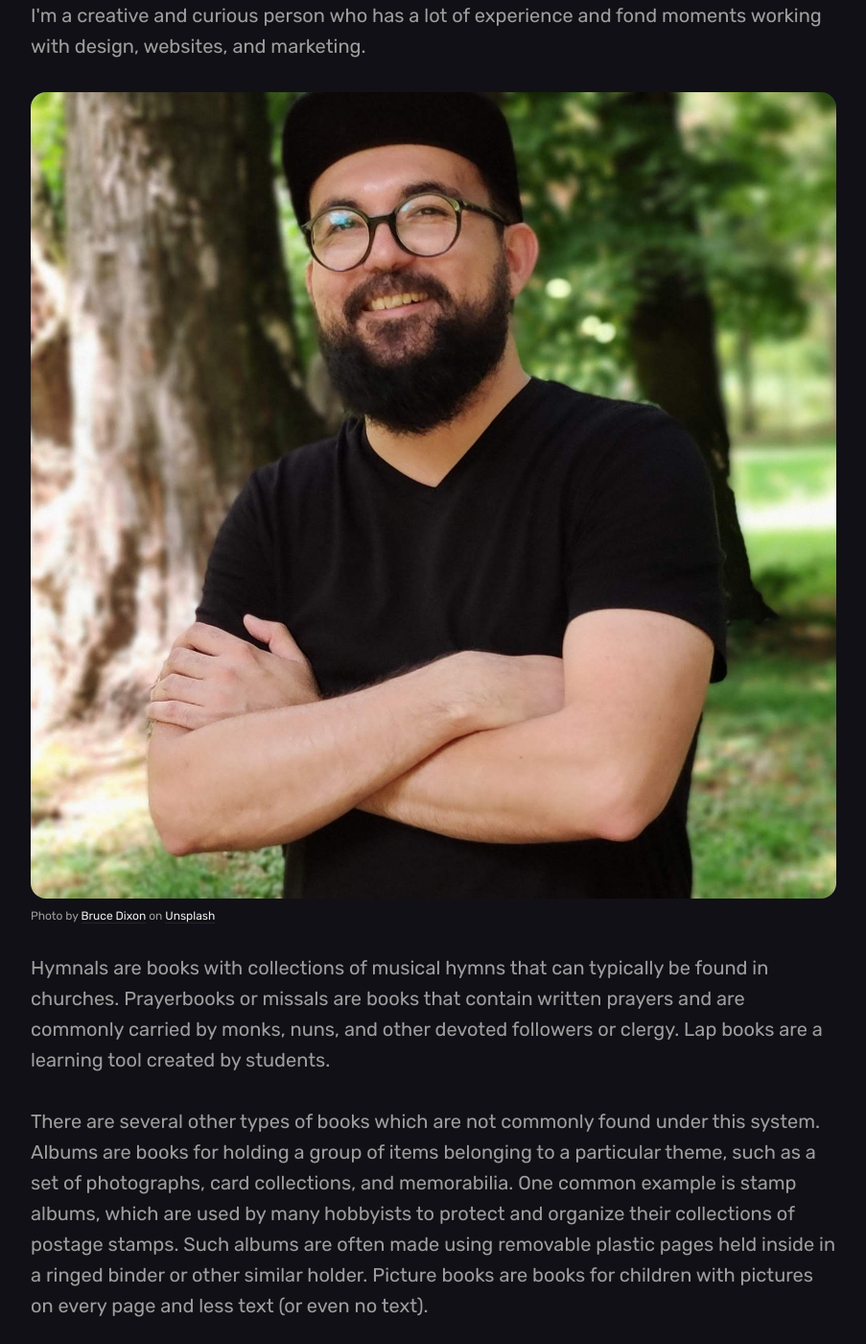
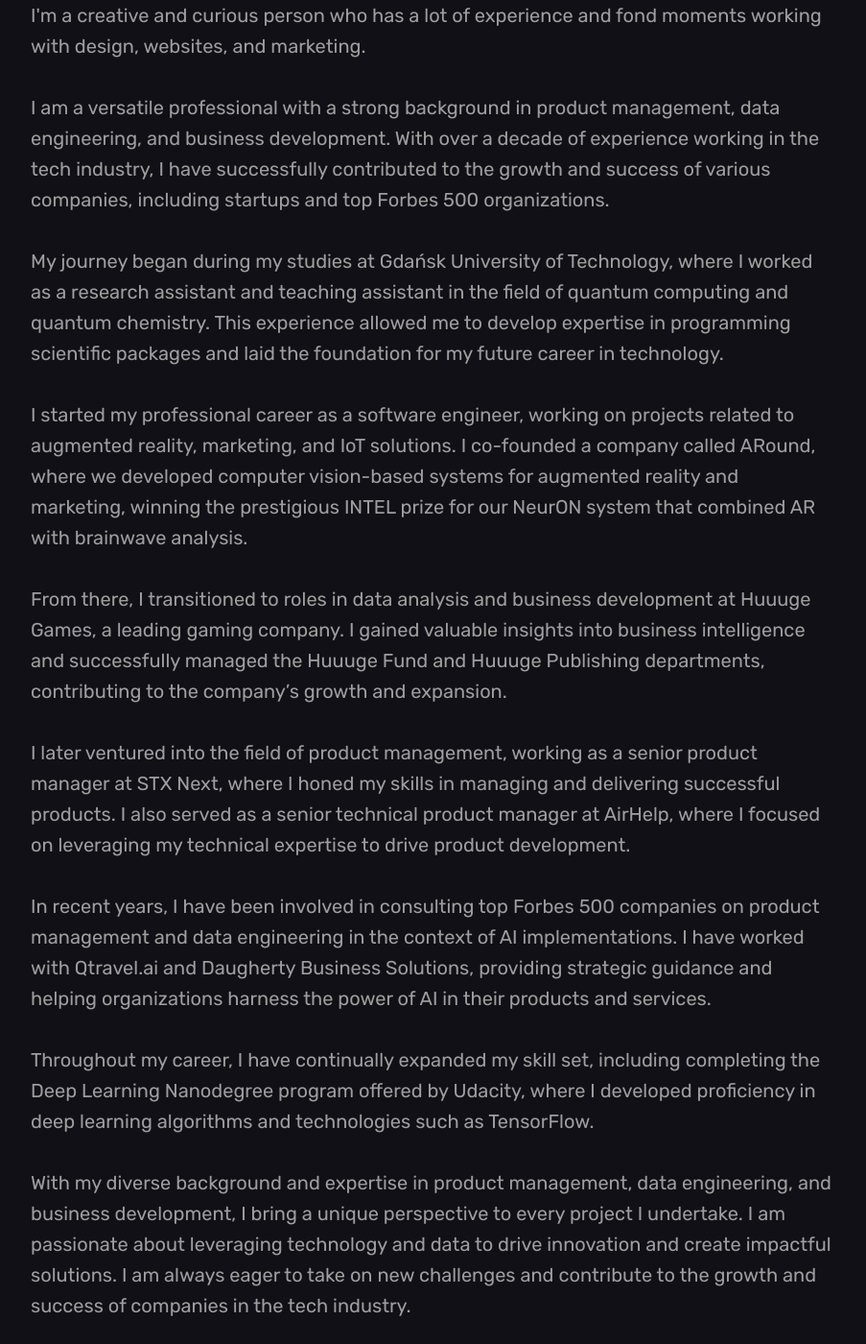
Before and after one commit to lmiadowicz/lmiadowicz.github.io, a Jekyll site: the page built from _pages/about.md, in a window 1280 px wide and 1400 px high, scrolled down 234 px. Shown: the whole window at 96% size, without its empty margins (188-1091 px from the left). Built offline with Jekyll 4.4.1, drawn with Linux system fonts in a browser that asks for light colours; some of the changed text lies outside the part shown.

Commit message:
edited bio

```diff
--- a/_pages/about.md
+++ b/_pages/about.md
@@ -3,36 +3,24 @@
 title: About
 description: I'm a creative and curious person who has a lot of experience and fond moments working with design, websites, and marketing.
 permalink: /about/
-image: '/images/01-2.jpg'
-image_caption: 'Photo by [Bruce Dixon](https://unsplash.com/photos/3M9WJQVHzog) on [Unsplash](https://unsplash.com/)'
+image:
+image_caption:
 ---
 
-Hymnals are books with collections of musical hymns that can typically be found in churches. Prayerbooks or missals are books that contain written prayers and are commonly carried by monks, nuns, and other devoted followers or clergy. Lap books are a learning tool created by students.
+I am a versatile professional with a strong background in product management, data engineering, and business development. With over a decade of experience working in the tech industry, I have successfully contributed to the growth and success of various companies, including startups and top Forbes 500 organizations.
 
-There are several other types of books which are not commonly found under this system. Albums are books for holding a group of items belonging to a particular theme, such as a set of photographs, card collections, and memorabilia. One common example is stamp albums, which are used by many hobbyists to protect and organize their collections of postage stamps. Such albums are often made using removable plastic pages held inside in a ringed binder or other similar holder. Picture books are books for children with pictures on every page and less text (or even no text).
+My journey began during my studies at Gdańsk University of Technology, where I worked as a research assistant and teaching assistant in the field of quantum computing and quantum chemistry. This experience allowed me to develop expertise in programming scientific packages and laid the foundation for my future career in technology.
 
-<div class="gallery-box">
-  <div class="gallery">
-    <img src="/images/100.jpg" loading="lazy">
-    <img src="/images/101.jpg" loading="lazy">
-    <img src="/images/102.jpg" loading="lazy">
-  </div>
-  <em>Gallery / <a href="https://unsplash.com/" target="_blank">Unsplash</a></em>
-</div>
+I started my professional career as a software engineer, working on projects related to augmented reality, marketing, and IoT solutions. I co-founded a company called ARound, where we developed computer vision-based systems for augmented reality and marketing, winning the prestigious INTEL prize for our NeurON system that combined AR with brainwave analysis.
 
-Dummy books (or faux books) are books that are designed to imitate a real book by appearance to deceive people, some books may be whole with empty pages, others may be hollow or in other cases, there may be a whole panel carved with spines which are then painted to look like books, titles of some books may also be fictitious.
+From there, I transitioned to roles in data analysis and business development at Huuuge Games, a leading gaming company. I gained valuable insights into business intelligence and successfully managed the Huuuge Fund and Huuuge Publishing departments, contributing to the company's growth and expansion.
 
-> The longer I live, the more I realize that I am never wrong about anything, and that all the pains I have so humbly taken to verify my notions have only wasted my time!
+I later ventured into the field of product management, working as a senior product manager at STX Next, where I honed my skills in managing and delivering successful products. I also served as a senior technical product manager at AirHelp, where I focused on leveraging my technical expertise to drive product development.
 
-The advent of paperback books in the 20th century led to an explosion of popular publishing. Paperback books made owning books affordable for many people. Paperback books often included works from genres that had previously been published mostly in pulp magazines. As a result of the low cost of such books and the spread of bookstores filled with them (in addition to the creation of a smaller market of extremely cheap used paperbacks) owning a private library ceased to be a status symbol for the rich.
+In recent years, I have been involved in consulting top Forbes 500 companies on product management and data engineering in the context of AI implementations. I have worked with Qtravel.ai and Daugherty Business Solutions, providing strategic guidance and helping organizations harness the power of AI in their products and services.
 
-<div class="gallery-box">
-  <div class="gallery">
-    <img src="/images/103.jpg" loading="lazy">
-  </div>
-  <em>Photo by <a href="https://unsplash.com/photos/TMpQ5R9mbOc" target="_blank">Caroline Hernandez</a></em>
-</div>
+Throughout my career, I have continually expanded my skill set, including completing the Deep Learning Nanodegree program offered by Udacity, where I developed proficiency in deep learning algorithms and technologies such as TensorFlow.
 
-This form of the book chain has hardly changed since the eighteenth century, and has not always been this way. Thus, the author has asserted gradually with time, and the copyright dates only from the nineteenth century. For many centuries, especially before the invention of printing, each freely copied out books that passed through his hands, adding if necessary his own comments. Similarly, bookseller and publisher jobs have emerged with the invention of printing, which made the book an industrial product, requiring structures of production and marketing.
+With my diverse background and expertise in product management, data engineering, and business development, I bring a unique perspective to every project I undertake. I am passionate about leveraging technology and data to drive innovation and create impactful solutions. I am always eager to take on new challenges and contribute to the growth and success of companies in the tech industry.
 
-Paper was first made in China as early as 200 BC, and reached Europe through Muslim territories. At first made of rags, the industrial revolution changed paper-making practices, allowing for paper to be made out of wood pulp. Papermaking in Europe began in the 11th century, although vellum was also common there as page material up until the beginning of the 16th century, vellum being the more expensive and durable option.
+Feel free to connect with me on my blog and profile page to learn more about my experiences and insights in the world of technology and business.
```
Also changed, not shown: 3 other files.
